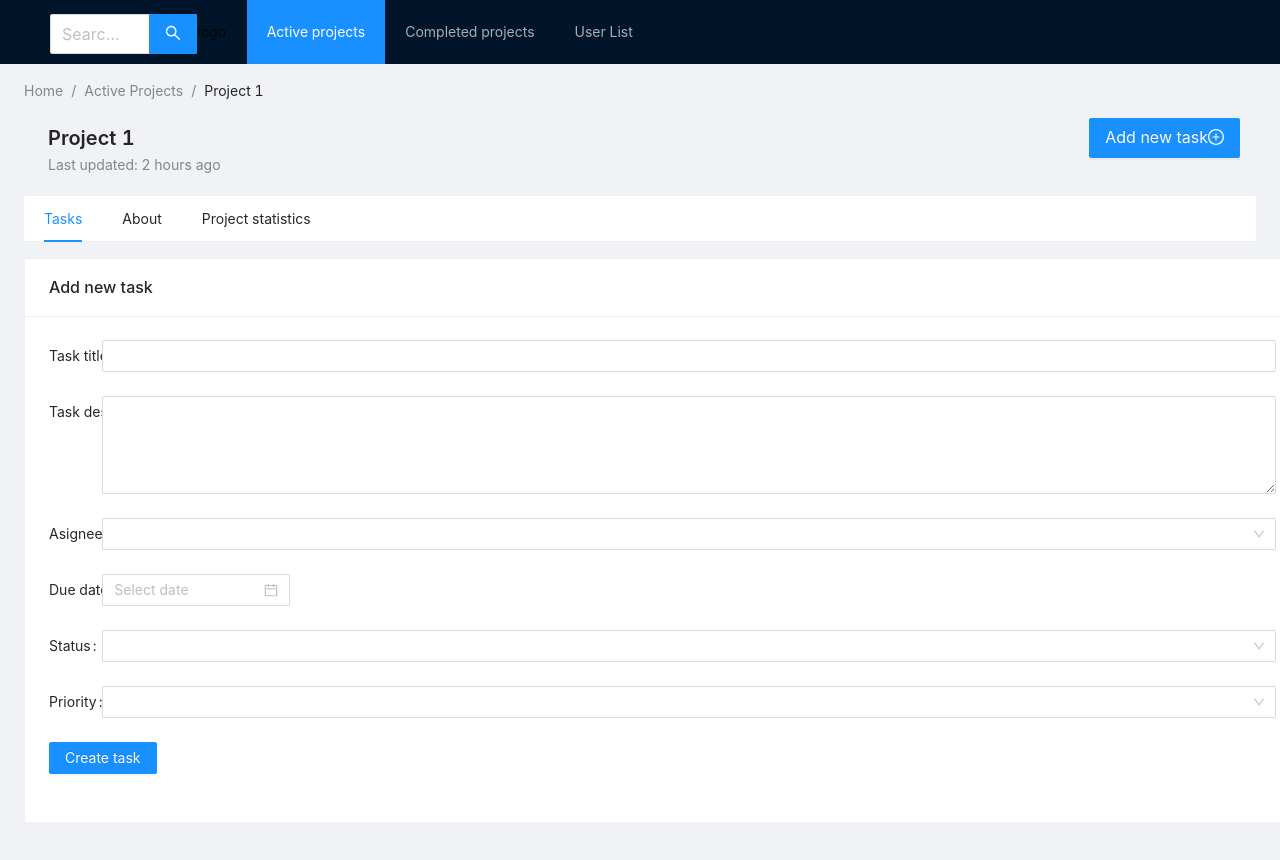
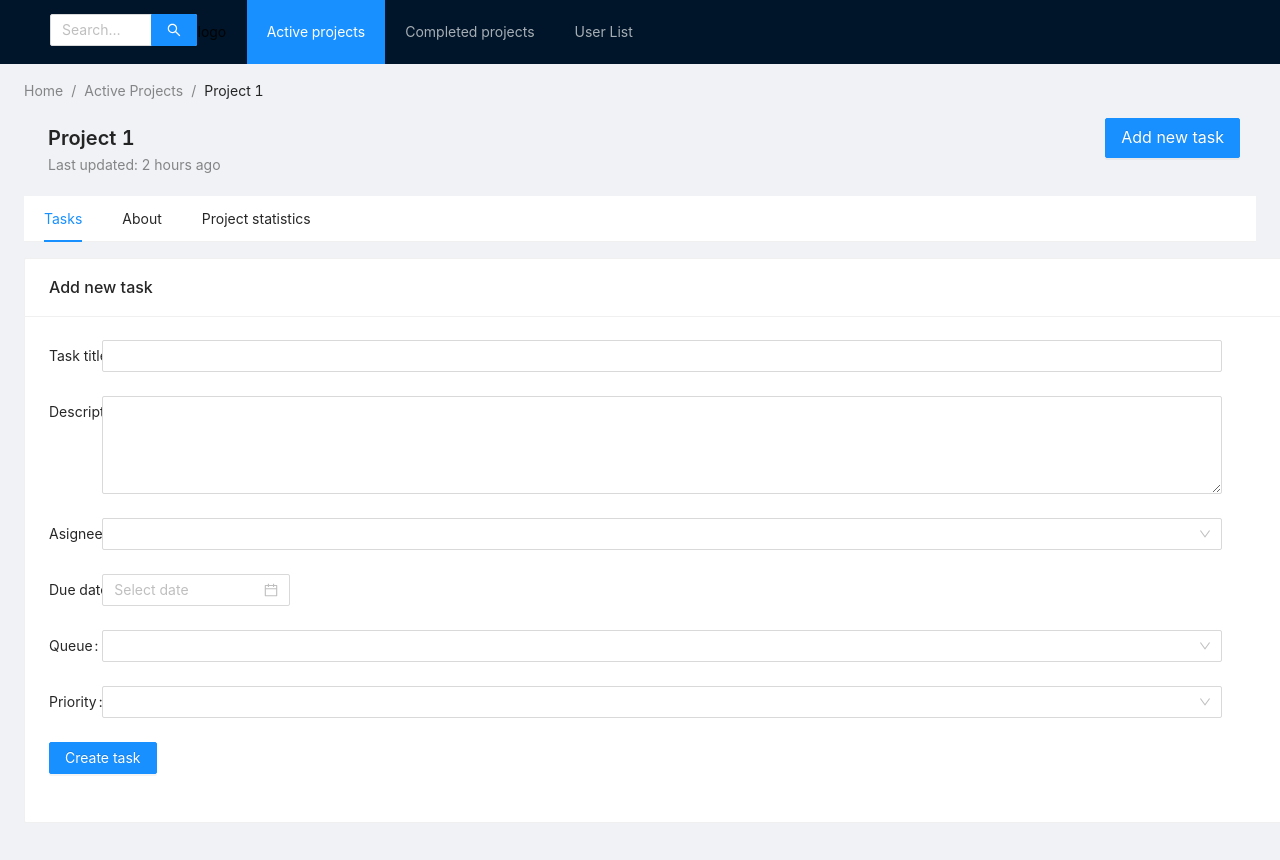
Before and after one commit to RasenganORG/Workload-Manager, a React (Create React App) app: page /active-projects/project/newtask in a window 1280 px wide. Shown: the top 860 px of the page. Built offline with nearby package versions, Linux system fonts and the light colour scheme.

Commit message:
solved console errors, added small layout/design changes

```diff
--- a/src/components/homepage/Homepage.js
+++ b/src/components/homepage/Homepage.js
@@ -7,17 +7,12 @@ import { useLocation } from "react-router-dom";
 import { useState } from "react";
 
 export default function Homepage(){
+    const [currentPath, setCurrentPath] = useState("/")
     const [sidebarColumns, setSiderbarColumns ] = useState(4) //4 cols out of 24
     const [contentColumns, setContentColumns ] = useState(20) //20 cols out of 20
-    const [currentPath, setCurrentPath] = useState("/")
-
-
-    //when the router path is modified we remove/add the siderbar, depending on the path
-    //each direct child of homepage(active-projects, completed-projects and user-list) has
-    //a function that updates the path using router context
 
     useEffect( () => {
-        if(currentPath === "/active-projects" || currentPath === "/completed-projects") {
+        if(currentPath === "/active-projects" || currentPath === "/completed-projects" || currentPath === "/") {
             setSiderbarColumns(4);
             setContentColumns(20)
         } else {
@@ -25,6 +20,15 @@ export default function Homepage(){
             setContentColumns(24)
         }
     }, [currentPath])
+
+
+
+
+    //when the router path is modified we remove/add the siderbar, depending on the path
+    //each direct child of homepage(active-projects, completed-projects and user-list) has
+    //a function that updates the path using router context
+
+
 
 
 
@@ -38,7 +42,6 @@ export default function Homepage(){
                                 placeholder="Search project"
                                 allowClear
                                 enterButton={<SearchOutlined />}
-                                size="large"
                                 onSearch={console.log("searching...")}
                                 style={{"padding": "1em 0" , width:"100%"}}
                              />
@@ -76,13 +79,13 @@ export default function Homepage(){
                         <Col span={sidebarColumns}>
                             <Layout.Sider width={"100%"} className="site-layout-background">
                                 <Menu mode="inline"style={{height: '100%', borderRight: 0}}>
-                                    <Menu.SubMenu title="Most Recent Projects">
+                                    <Menu.SubMenu title="Most Recent Projects" key="mostRecentProjects">
                                         <Menu.Item>Project 1</Menu.Item>
                                         <Menu.Item>Project 1</Menu.Item>
                                         <Menu.Item>Project 1</Menu.Item>
                                     </Menu.SubMenu>
 
-                                    <Menu.SubMenu title="All projects">
+                                    <Menu.SubMenu title="All projects" key="allProjects">
                                         <Menu.Item>Project 1</Menu.Item>
                                         <Menu.Item>Project 1</Menu.Item>
                                         <Menu.Item>Project 1</Menu.Item>
--- a/src/components/homepage/activeProjects/activeProjects.js
+++ b/src/components/homepage/activeProjects/activeProjects.js
@@ -4,11 +4,15 @@ import { Outlet, useLocation, Link, useOutletContext} from 'react-router-dom';
 
 export default function ActiveProjects()   {
     const [currentPath, setCurrentPath] = useOutletContext();
+    const path = useLocation().pathname;
 
-    const GetPath = () => useLocation().pathname
     useEffect( () => {
-        setCurrentPath(GetPath)
-    })
+        setCurrentPath(path)
+   })
+
+
+
+
 
 
     const PlaceholderActiveProject = () => {
@@ -72,7 +76,7 @@ export default function ActiveProjects()   {
                                 renderItem={(item) => (
                                 <List.Item>
                                     <List.Item.Meta
-                                    avatar={<Avatar src="https://joeschmoe.io/api/v1/random" />}
+                                    avatar={<Avatar src="https://joeschmoe.io/api/v1/random" size="small"/>}
                                     title={<a href="#">{item.userName}</a>}
                                     />
                                 </List.Item>
--- a/src/components/homepage/completedProjects/completedProjects.js
+++ b/src/components/homepage/completedProjects/completedProjects.js
@@ -3,11 +3,13 @@ import { Outlet, useLocation, Link, useOutletContext} from 'react-router-dom';
 import { useEffect } from 'react';
 export default function CompletedProjects() {
     const [currentPath, setCurrentPath] = useOutletContext();
+    const path = useLocation().pathname;
+    useEffect( () => {
+        setCurrentPath(path)
+    })
 
-    const GetPath = () => useLocation().pathname
-    useEffect( () => {
-        setCurrentPath(GetPath)
-    })
+
+
 
     const PlaceholderCompletedProject = () => {
         const projectTasksData = [
@@ -69,7 +71,7 @@ export default function CompletedProjects() {
                                 renderItem={(item) => (
                                 <List.Item>
                                     <List.Item.Meta
-                                    avatar={<Avatar src="https://joeschmoe.io/api/v1/random" />}
+                                    avatar={<Avatar src="https://joeschmoe.io/api/v1/random" size="small"/>}
                                     title={<a href="#">{item.userName}</a>}
                                     />
                                 </List.Item>
--- a/src/components/homepage/projectPage/NewTaskPage/NewTasks.js
+++ b/src/components/homepage/projectPage/NewTaskPage/NewTasks.js
@@ -9,10 +9,10 @@ export default function NewTask() {
         <Card title="Add new task">
         <Form
           labelCol={{
-            span: 1,
+            span: 1
           }}
           wrapperCol={{
-            span: 22,
+            span: 21,
           }}
           layout="horizontal"
 
@@ -21,7 +21,7 @@ export default function NewTask() {
           <Form.Item label="Task title">
             <Input />
           </Form.Item>
-          <Form.Item label="Task description">
+          <Form.Item label="Description">
              <TextArea rows={4} />
           </Form.Item>
           <Form.Item label="Asignee">
@@ -37,7 +37,7 @@ export default function NewTask() {
           <Form.Item label="Due date">
             <DatePicker />
           </Form.Item>
-          <Form.Item label="Status">
+          <Form.Item label="Queue">
             <Select>
               <Select.Option>Pending</Select.Option>
               <Select.Option>In progress</Select.Option>
@@ -52,7 +52,7 @@ export default function NewTask() {
             </Select>
           </Form.Item>
           <Form.Item >
-            <Button type="primary">Create task</Button>
+            <Button type="primary" onClick={() => alert("it's-a me, mario")}>Create task</Button>
           </Form.Item>
         </Form>
 
--- a/src/components/homepage/projectPage/Project.js
+++ b/src/components/homepage/projectPage/Project.js
@@ -27,10 +27,9 @@ export default function Project() {
                         <Row justify="space-between">
                                 <PageHeader className="site-page-header" title={"Project 1 "} subTitle={"Last updated: " + "2 hours ago"} />
 
-                                <Button type="primary" size="large" style={{margin: "16px"}}>
+                                <Button type="primary" size="large" style={{margin: "16px", display: "flex"}}>
                                     <Link to="newtask">
                                         Add new task
-                                        <PlusCircleOutlined size="large"/>
                                     </Link>
                                 </Button>
                          </Row>
--- a/src/components/homepage/userList/userList.js
+++ b/src/components/homepage/userList/userList.js
@@ -3,13 +3,17 @@ import { Outlet, useLocation, Link, useOutletContext} from 'react-router-dom';
 import { useEffect } from 'react';
 export default function UserList() {
     const [currentPath, setCurrentPath] = useOutletContext();
+    const path = useLocation().pathname;
 
-    const GetPath = () => useLocation().pathname
+
+
     useEffect( () => {
-        setCurrentPath(GetPath)
+        setCurrentPath(path)
     })
 
-    const collapsePanelPlaceholder = <div style={{display: "flex", alignItems: "center"}}> <Avatar src="https://joeschmoe.io/api/v1/random" />  <p>John Doe</p></div>
+
+
+    const collapsePanelPlaceholder =<p> <Avatar src="https://joeschmoe.io/api/v1/random" />  John Doe</p>
     const userInfo = () => {
         return (
             <div>
```
